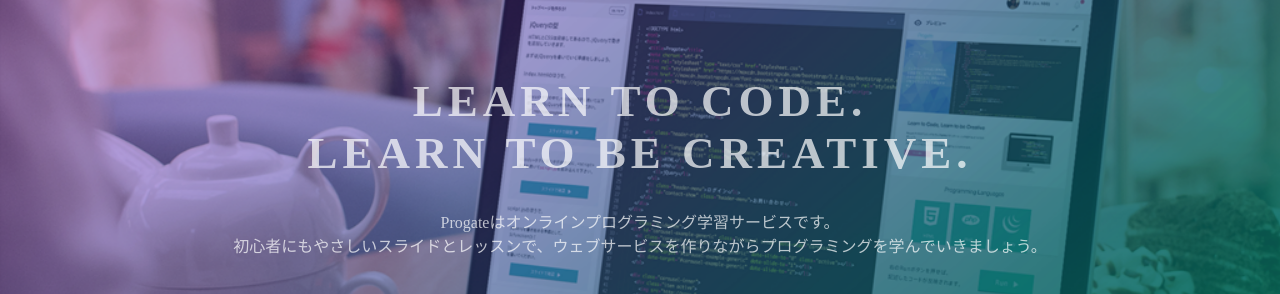
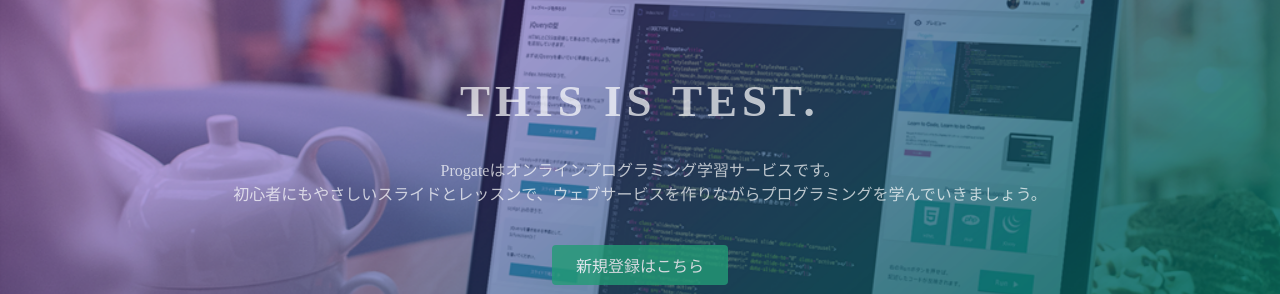
Before and after one commit to akaisotaro/sample, a plain HTML site: page index.html in a window 1280 px wide. Shown: the part 135-429 px from the top of the page. Drawn offline with Linux system fonts and the light colour scheme.

Commit message:
Update index.html

```diff
--- a/index.html
+++ b/index.html
@@ -23,7 +23,7 @@
   </header>
   <div class="top-wrapper">
     <div class="container">
-      <h1>LEARN TO CODE.<br>LEARN TO BE CREATIVE.</h1>
+      <h1>THIS IS TEST.</h1>
       <p>Progateはオンラインプログラミング学習サービスです。<br>初心者にもやさしいスライドとレッスンで、ウェブサービスを作りながらプログラミングを学んでいきましょう。</p>
       <div class="btn-wrapper">
         <a href="#" class="btn signup">新規登録はこちら</a>
```
